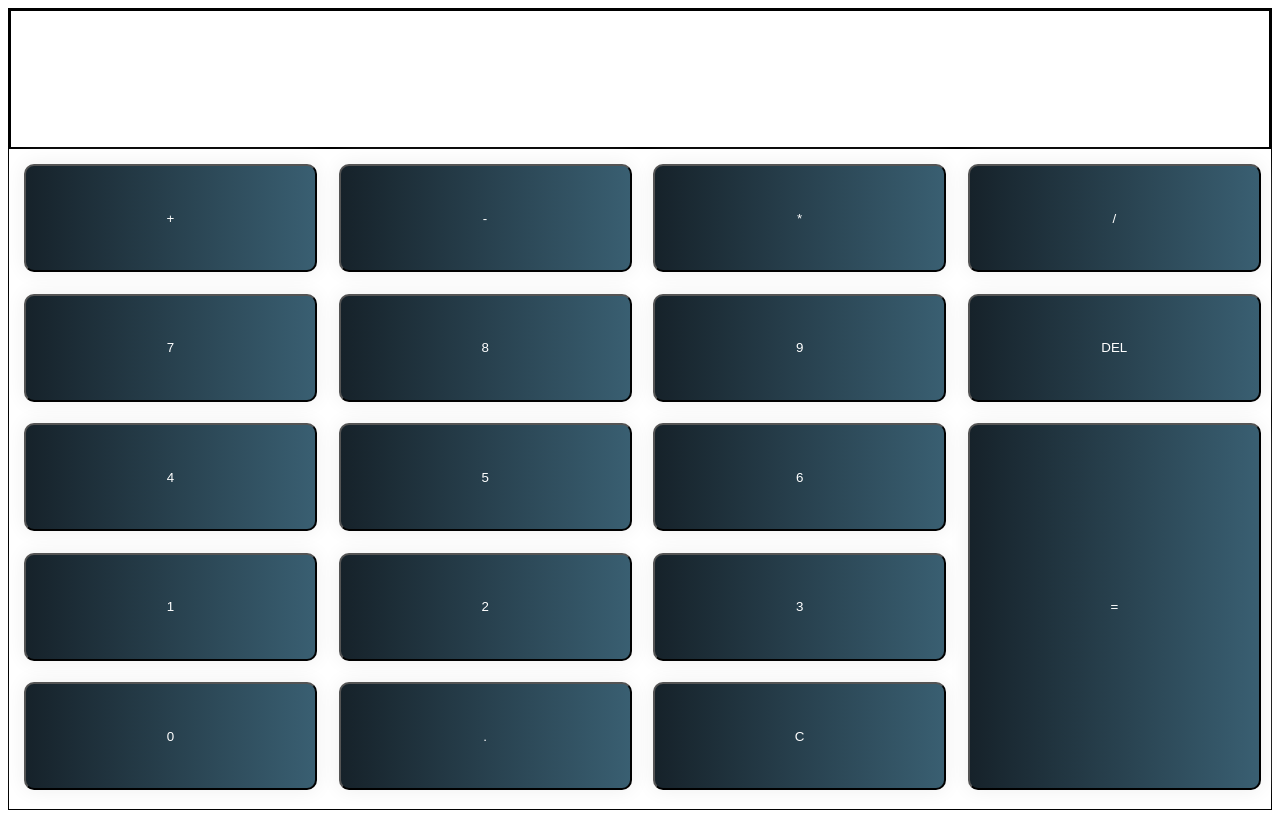
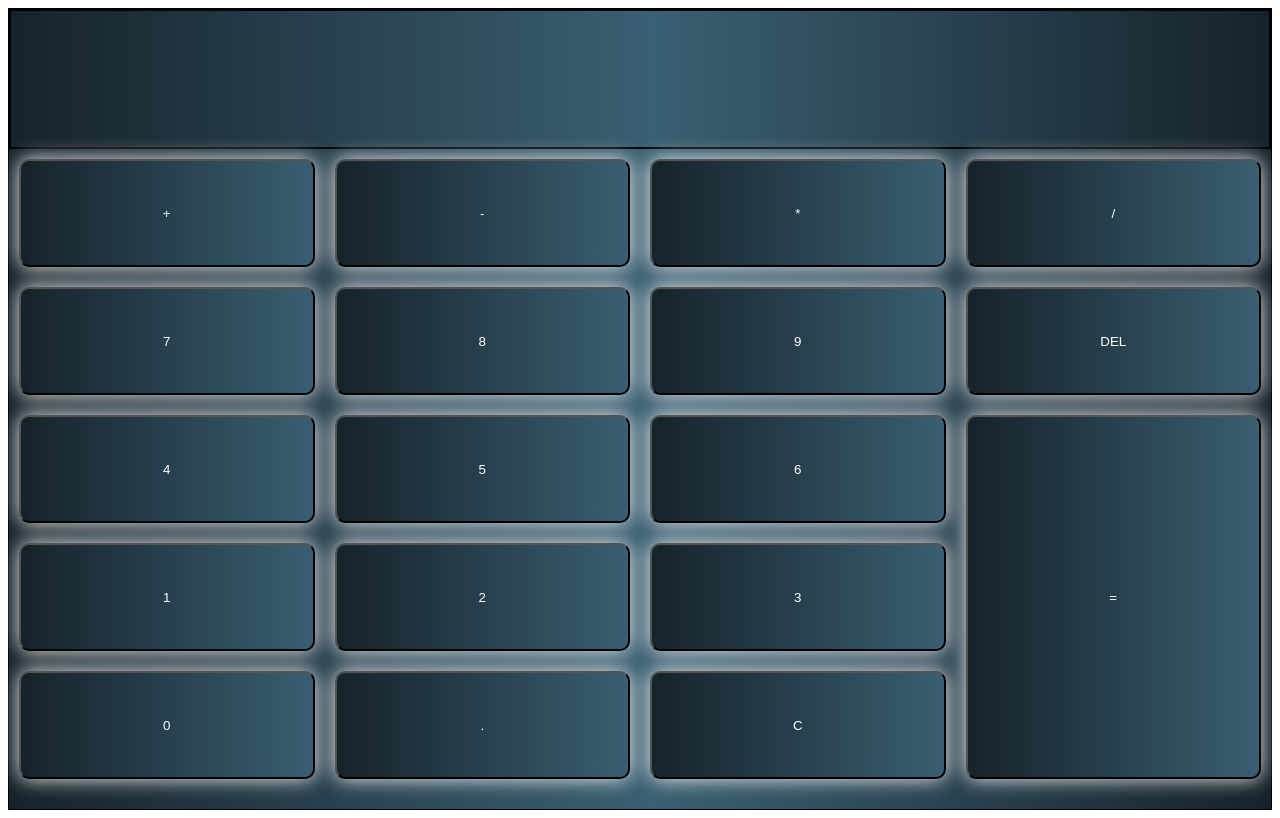
Before and after one commit to Syoxz/React_Calculator, a React (Create React App) app: page / in a window 1280 px wide. Built offline with nearby package versions, Linux system fonts and the light colour scheme.

Commit message:
deleteLast und resetField hinzugefügt

```diff
--- a/src/components/Buttons.js
+++ b/src/components/Buttons.js
@@ -9,12 +9,6 @@ export default function Buttons() {
         }))
     });
 
-    function calculate () {
-        const output = document.querySelector(".output").innerText;
-        const result = eval (output);
-        document.querySelector(".output").innerText = result;
-
-    }
 
 
     return (
@@ -31,7 +25,7 @@ export default function Buttons() {
 
 
                 <button type="button" onClick = {calculate} className="grid-item equals ">=</button>
-                <button type="button" className="grid-item">DEL</button>
+                <button type="button" onClick= {deleteLast} className="grid-item">DEL</button>
 
 
                 <button type="button" className="btn grid-item">4</button>
@@ -44,7 +38,7 @@ export default function Buttons() {
 
                 <button type="button" className="btn grid-item">0</button>
                 <button type="button" className="btn grid-item">.</button>
-                <button type="button" className="grid-item">C</button>
+                <button type="button" onClick = {reset} className="grid-item">C</button>
 
 
             </div>
@@ -54,3 +48,18 @@ export default function Buttons() {
 
 
 }
+
+function calculate () {
+    const output = document.querySelector(".output").innerText;
+    const result = eval (output);
+    document.querySelector(".output").innerText = result;
+
+}
+
+function reset() {
+    document.querySelector(".output").innerText = "";
+}
+
+function deleteLast () {
+    document.querySelector(".output").innerText =  document.querySelector(".output").innerText.slice(0, -1)
+ }
--- a/src/index.css
+++ b/src/index.css
@@ -2,6 +2,7 @@
   height: 100vh;
   border: 1px solid black;
   color: white;
+  background-image: linear-gradient(to right, #16222A 0%, #3A6073  51%, #16222A  100%);
 
 }
 
@@ -10,7 +11,7 @@
   font-size: 3rem;
   color: black;
   font-family: 'Courier New', Courier, monospace;
-  background: linear-gradient(to bottom #FFFFFF 0%, #22283d 50%, #28203f 100% ) ;
+  background-image: linear-gradient(to right, #16222A 0%, #3A6073  51%, #16222A  100%);
   text-align: center;
   justify-content: center;
   align-items: center;
@@ -22,8 +23,6 @@
   height: 80%;
   grid-template-columns: repeat(4, 25%);
   grid-template-rows: repeat(5,20%);
-  padding: 5px;
-  grid-gap: 0.1rem;
 
 }
 
```
